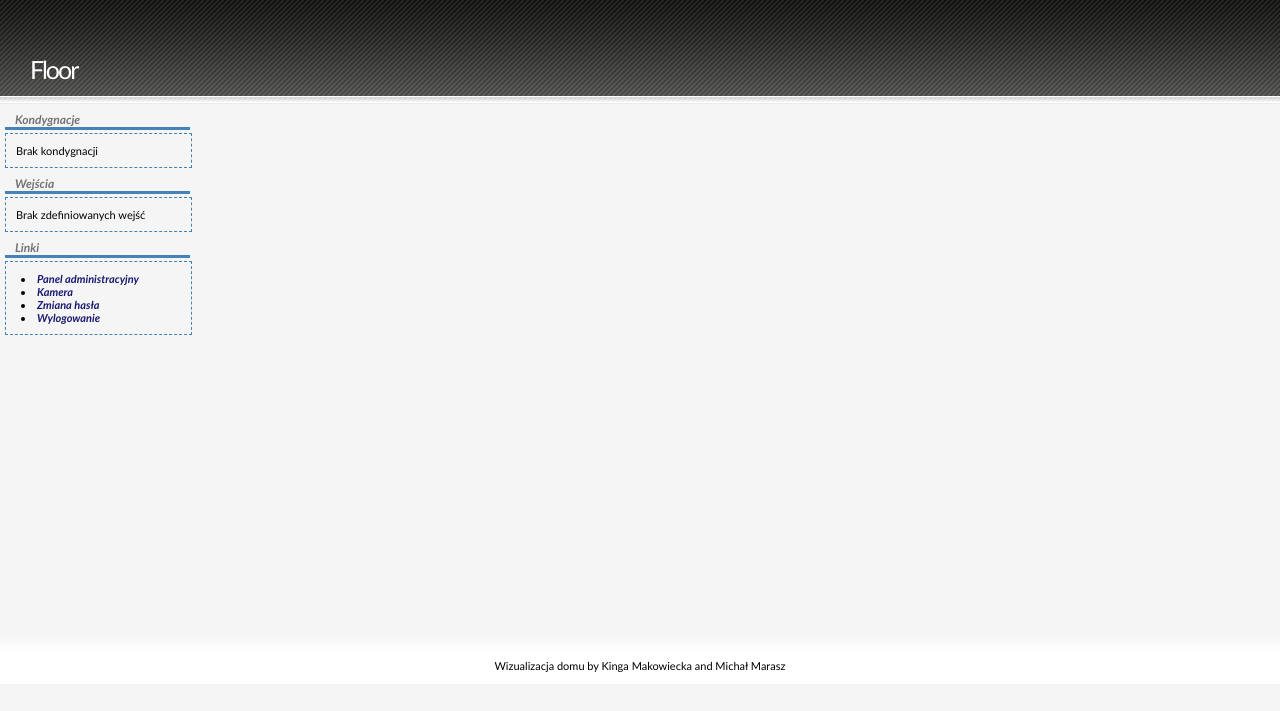
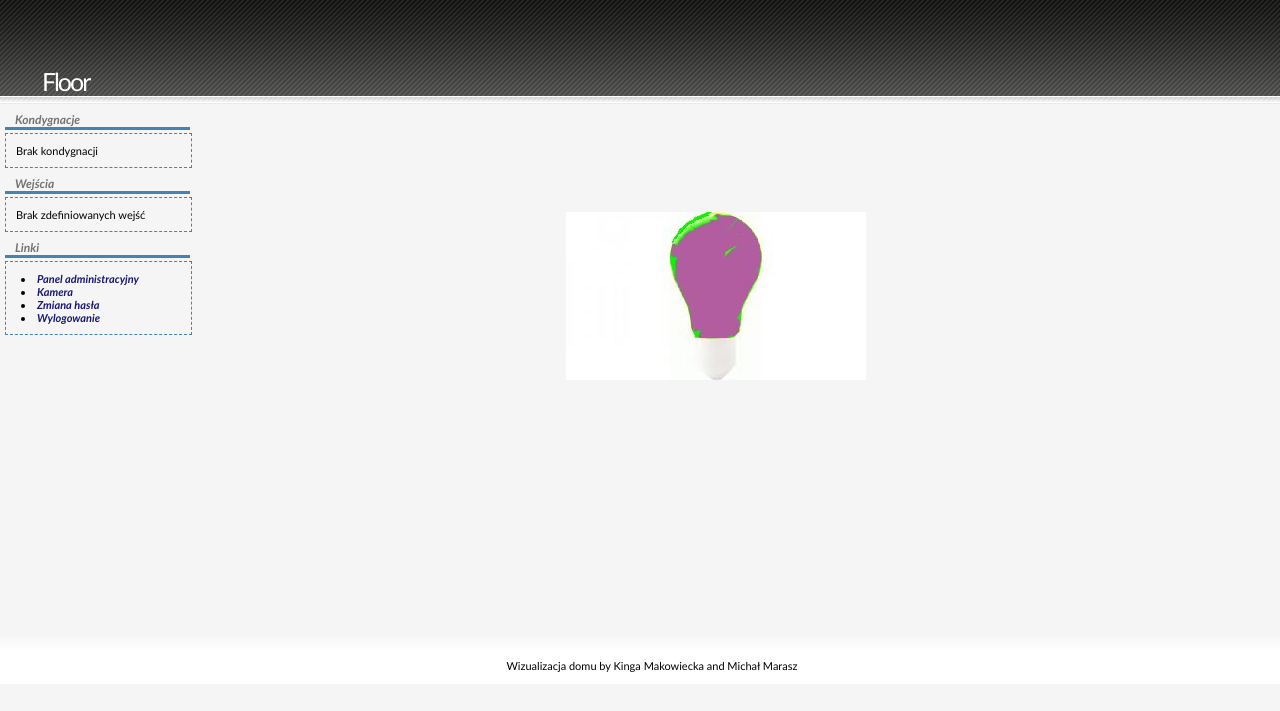
Before and after one commit to kmmm/wizualizacja, a PHP site: page /index.php in a window 1280 px wide. Shown: the top 711 px of the page. Run offline with PHP 8.4, Linux system fonts and the light colour scheme; the visitor is signed in with stand-in values (Sample User, id 1); data that the repository does not hold is empty; some libraries are stand-ins or nearby versions.

Commit message:
poprawka w css

```diff
--- a/elements.php
+++ b/elements.php
@@ -144,7 +144,6 @@ var v;
 //funkcja zwraca stringa z współrzędnymi z położeniem diva przekazanego w obiekcie obj
 </script>
 ';
-
     $headerTitle = "Panel administracyjny - zarządzanie elementami wizualizacji";
     $divBackground = null;
     $alert = null;
@@ -152,6 +151,7 @@ var v;
     $minUserPrivleges = '2';
 
     $link = '<li><a href="elements.php?action=add">Dodaj element</a></li>
+             <li><a href="elements.php?action=edit">Edytuj element</a></li>
              <li><a href="elements.php?action=delete">Usuń element</a></li>';
 
 
--- a/index.php
+++ b/index.php
@@ -16,6 +16,8 @@ if ($userInterface->login()) {
     $jquery = null;
     $content = null;
 
+
+
     if (isset($_GET['floor'])) {
         $image = $tableFloor->selectFloorImageByFloorNumber($_GET['floor']);
         $divBackground = $image[2];
@@ -26,6 +28,7 @@ if ($userInterface->login()) {
         $headerTitle = "Floor ".$image[0][1];
     }
 
+    $content = '<img src="photo/b35de6875ea06991c09a606946aa65b33dccc918.jpg" id="1" style="position:absolute; top:108px; left:316px;"/>';
     $menu = $userInterface->leftMenuIndex();
     $user_privileges = 1;
     $userInterface->show($title, $jquery, $headerTitle, $menu, $content, $divBackground, $user_privileges);
--- a/userInterface.php
+++ b/userInterface.php
@@ -94,11 +94,13 @@ class userInterface {
         <input type="submit" name="wyślij">
         </div></form>
         </div>
-        <div id="footer">
-        <br>Wizualizacja domu by Kinga Makowiecka and Michał Marasz
-        </div>
+
         </body>
         </html>';
+//
+//                        <div id="footer">
+//        <br>Wizualizacja domu by Kinga Makowiecka and Michał Marasz
+//        </div>
                 echo $content;
                 return false;
             }
@@ -121,11 +123,11 @@ class userInterface {
         <div id="main">
         Nie masz praw do oglądania tej treści!
         </div>
-        <div id="footer">
-        <br>Wizualizacja domu by Kinga Makowiecka and Michał Marasz
-        </div>
+
         </body>
-        </html>';
+        </html>';//        <div id="footer">
+//        <br>Wizualizacja domu by Kinga Makowiecka and Michał Marasz
+//        </div>
 
     function getPrivileges() {
 
--- a/visualizationStyle.css
+++ b/visualizationStyle.css
@@ -36,11 +36,16 @@ strong
 
 #header
 {
-    width: 100%;
+    position: absolute;
+    width: 1280px;
     height: 104px;
+    top: 0;
+    left: 0;
     background-color: #4d4d4d;
     background: url('images/a1.gif') repeat-x;
     color: #ffffff;
+    margin: 0px auto;
+    padding: 12px;
 }
 
 #header_inner
@@ -86,9 +91,13 @@ strong
     background: #F5F5F5;
     background-repeat: no-repeat;
     background-position: center;
-    position: relative;
+    position: absolute;
     margin: auto;
     height: 530px;
+    width: 990px;
+    top:104px;
+    left:250px;
+    display: inline;
     text-align: center;
     overflow: auto;
 }
@@ -96,9 +105,11 @@ strong
 #leftmenu
 {
     background: #F5F5F5;
-    width: 200px;
+    width: 250px;
     height: 530px;
-    position: relative;
+    top:104px;
+    left:0;
+    position: absolute;
     float: left;
 }
 
@@ -196,118 +207,6 @@ li
 {
     padding-left: 5px;
 }
-/*
-p
-{
-    margin-bottom: 25px;
-    text-align: justify;
-    line-height: 20px;
-}
-
-#lcol p
-{
-    font-size: 10px;
-    line-height: 16px;
-    margin: 0px;
-}
-
-.divider
-{
-    font-size: 0px;
-    position: relative;
-    border-bottom: solid 1px #F5F5F5;
-    height: 1px;
-    width: 100%;
-    margin: 10px 0px 10px 0px;
-}
-
-.summary
-{
-    text-align: right;
-    font-style: italic;
-}
-
-ul.divided li
-{
-    border-top: solid 1px #F5F5F5;
-    margin-top: 4px;
-    padding-top: 4px;
-    background-position: 0px 9px;
-}
-
-ul.divided li.first
-{
-    border-top: 0px;
-    margin-top: 0px;
-    padding-top: 0px;
-    background-position: 0px 5px;
-}
-
-#rcol
-{
-    position: relative;
-    margin-left: 190px;
-    width: 485px;
-    background-image: url('images/a2.gif');
-    background-repeat: repeat-x;
-}
-
-#slogan2
-{
-    font-size: 14px;
-    position: relative;
-    top: -5px;
-}
-
-.box
-{
-    position: relative;
-    border: dashed 1px #dadada;
-    margin-top: 15px;
-    background: inherit;
-    color: #AAB165;
-}
-
-.box h2
-{
-    background: inherit;
-    color: #6C7425;
-    <div></div>
-    font-weight: normal;
-    font-size: 18px;
-    margin-bottom: 5px;
-}
-
-.box p
-{
-    font-size: 10px;
-    line-height: 16px;
-    margin: 0px;
-}
-
-.box_inner
-{
-    border: solid 1px #fff;
-    padding: 15px;
-    background: #FFFFE9 url('images/a4.gif') repeat-x;
-    color: inherit;
-}
-
-.captioned_image
-{
-    position: relative;
-    padding-bottom: 15px;
-    float: left;
-    margin-right: 17px;
-}
-
-.captioned_image div
-{
-    position: absolute;
-    font-size: 9px;
-    bottom: 0px;
-    left: 0px;
-}*/
 
 #footer
 {
@@ -315,8 +214,11 @@ ul.divided li.first
     background: url('images/a2.gif') repeat-x #ffffff;
     margin: 0px auto;
     padding: 12px;
+    top: 634px;
+    left: 0px;
+    width: 1280px;
     text-align: center;
-    position: relative;
+    position: absolute;
 }
 
 table, td, tr
```
